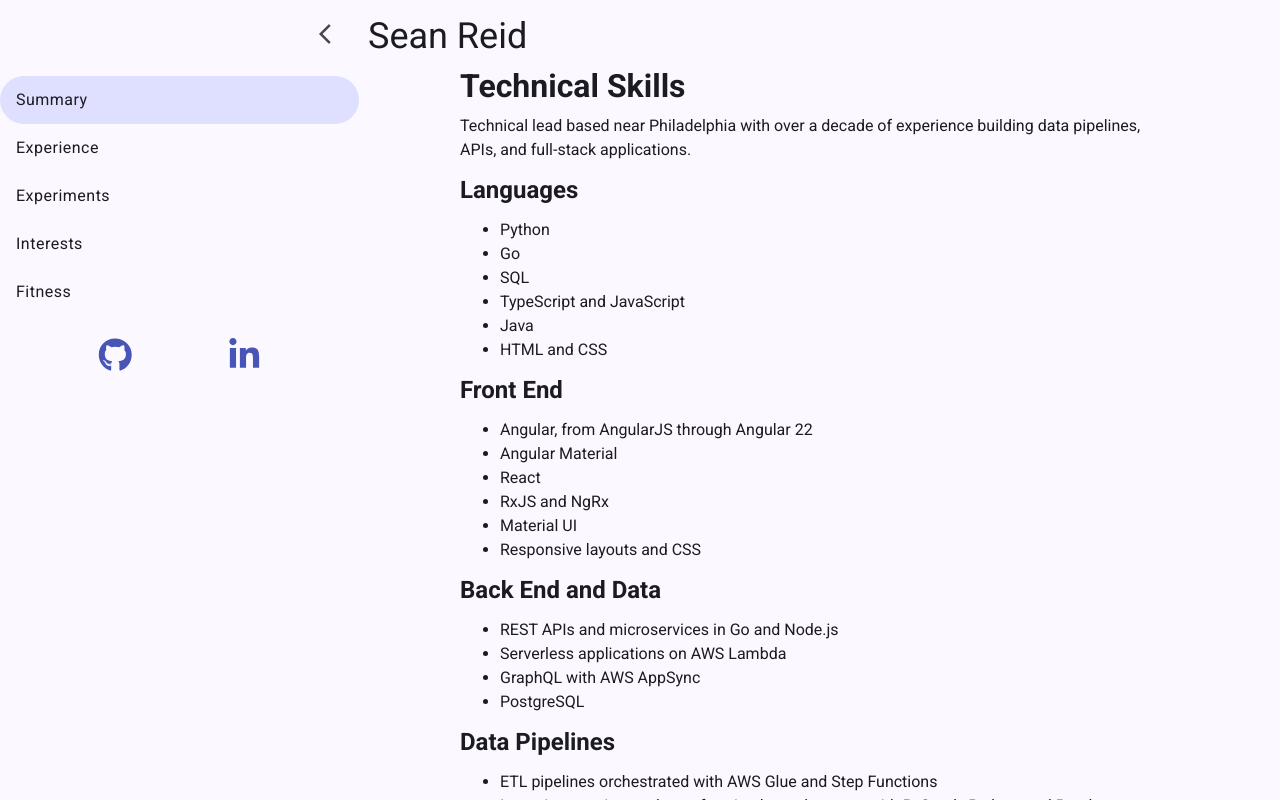
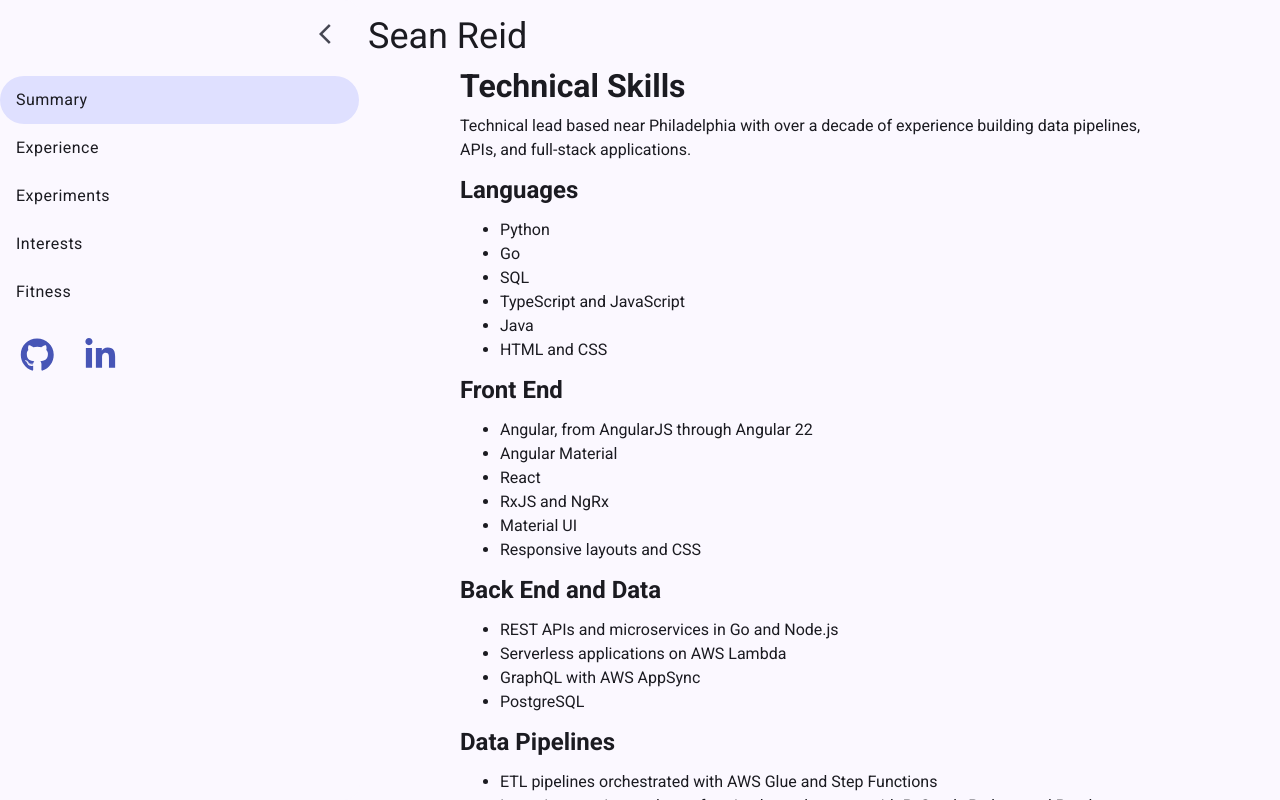
Before and after one commit to gitsean/seanreid.dev, an Angular app: page /summary in a window 1280 px wide. Both pictures are taken after a click on the button "arrow_forward_ios". Built offline with nearby package versions, Linux system fonts and the light colour scheme.

Commit message:
Link alignment

```diff
--- a/src/app/sidenav/sidenav.scss
+++ b/src/app/sidenav/sidenav.scss
@@ -11,9 +11,9 @@
 
 .social {
   display: flex;
-  justify-content: space-evenly;
   align-items: flex-end;
-  margin: 14px 8px;
+  gap: 20px;
+  margin: 14px 16px;
   font-size: 34px;
 
   a {
```
